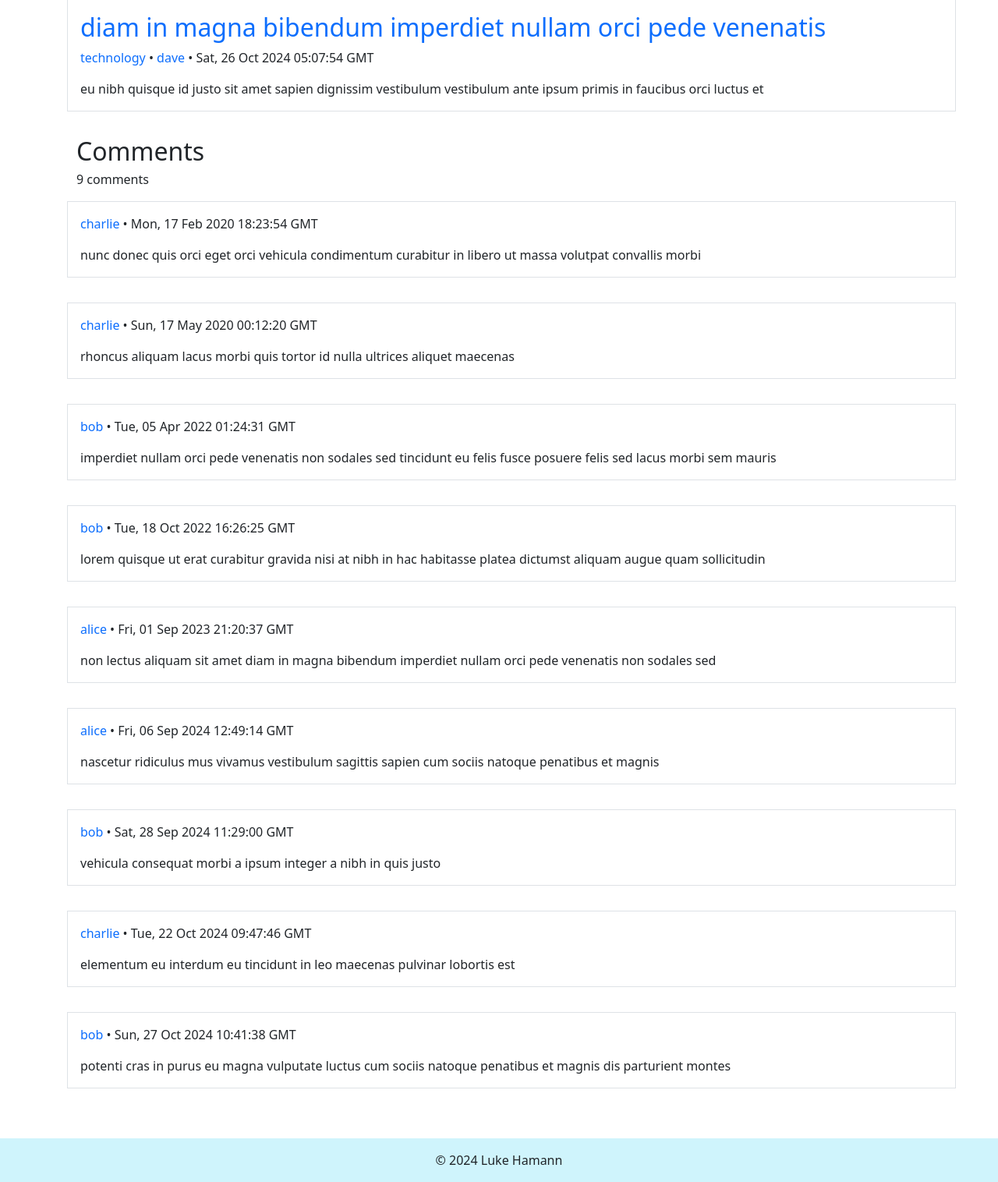
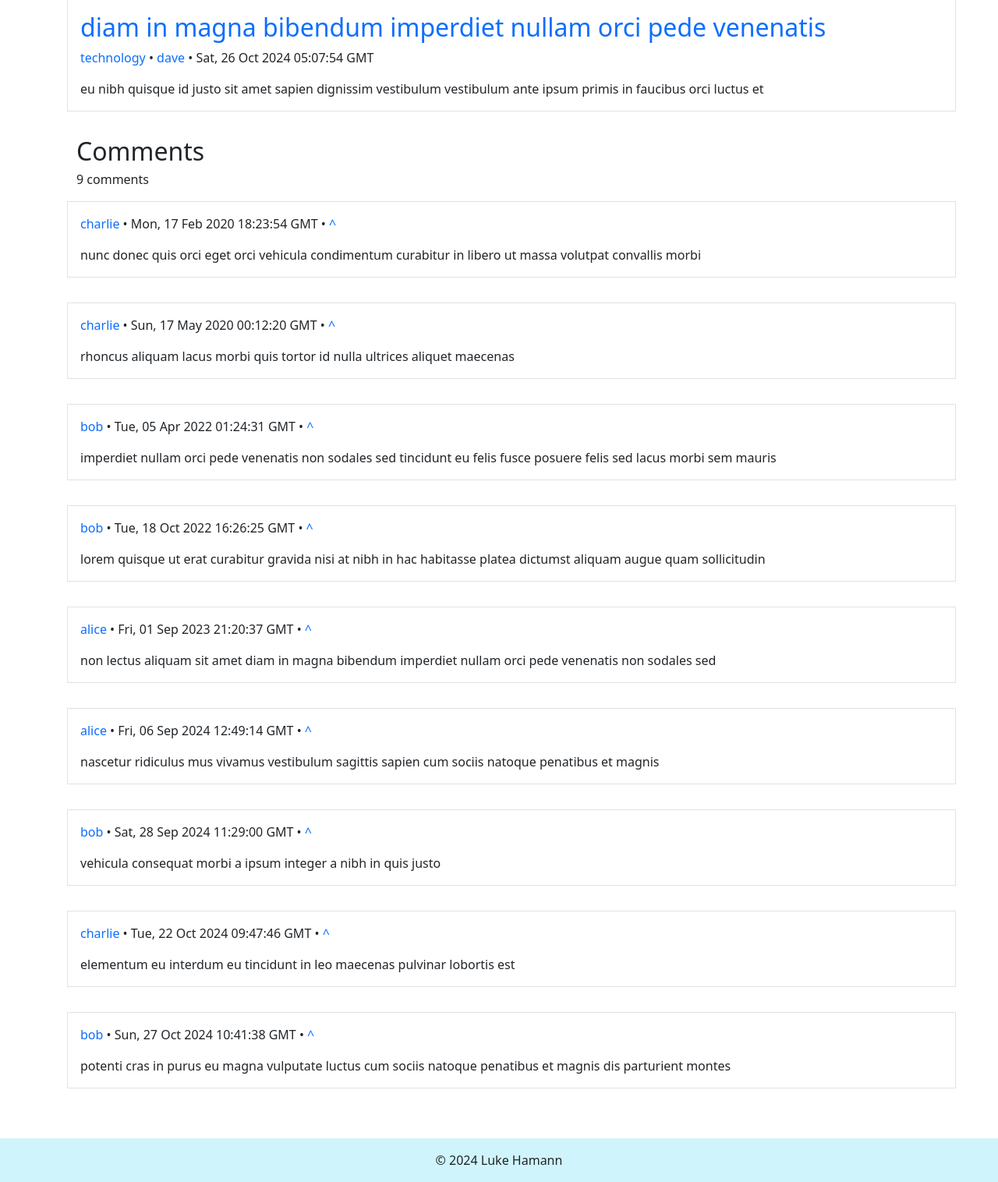
Before and after one commit to luke-hamann/stc-cis-241-final-project, a PHP site: page /?action=post&id=68 in a window 1280 px wide. Shown: the part 121-1637 px from the top of the page at 78% size. Run offline with PHP 8.4, Linux system fonts and the light colour scheme; data comes from the database, SQL or seed files in the repository.

Commit message:
Add post link to comment component

```diff
--- a/views/shared/comment.php
+++ b/views/shared/comment.php
@@ -7,6 +7,8 @@
         <?php endif; ?>
         &bullet;
         <?php echo $comment->creationDate->format(DATE_RFC7231); ?>
+        &bullet;
+        <a href="?action=post&id=<?php echo $comment->postId; ?>" class="text-decoration-none">^</a>
         <?php if (isset($currentUser)) : ?>
             <?php if ($comment->userId == $currentUser->id) : ?>
                 &bullet;
```
